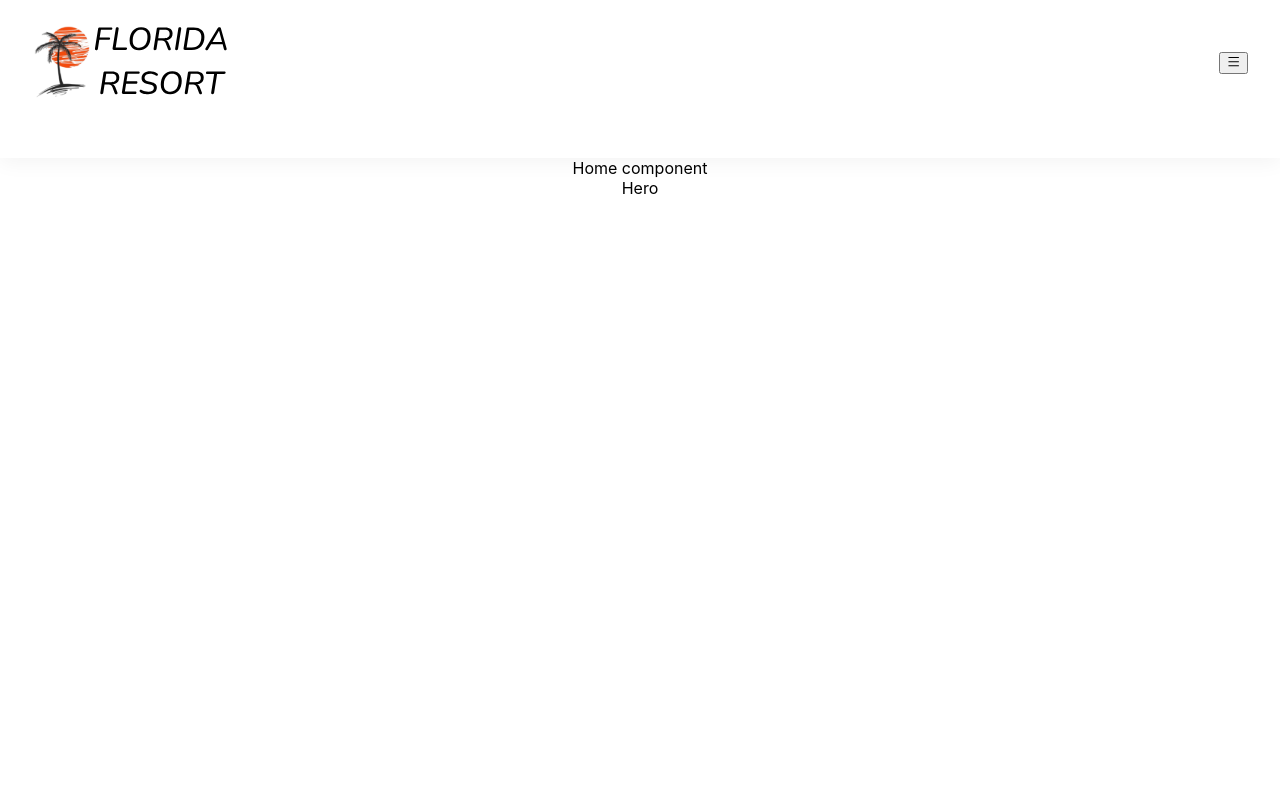
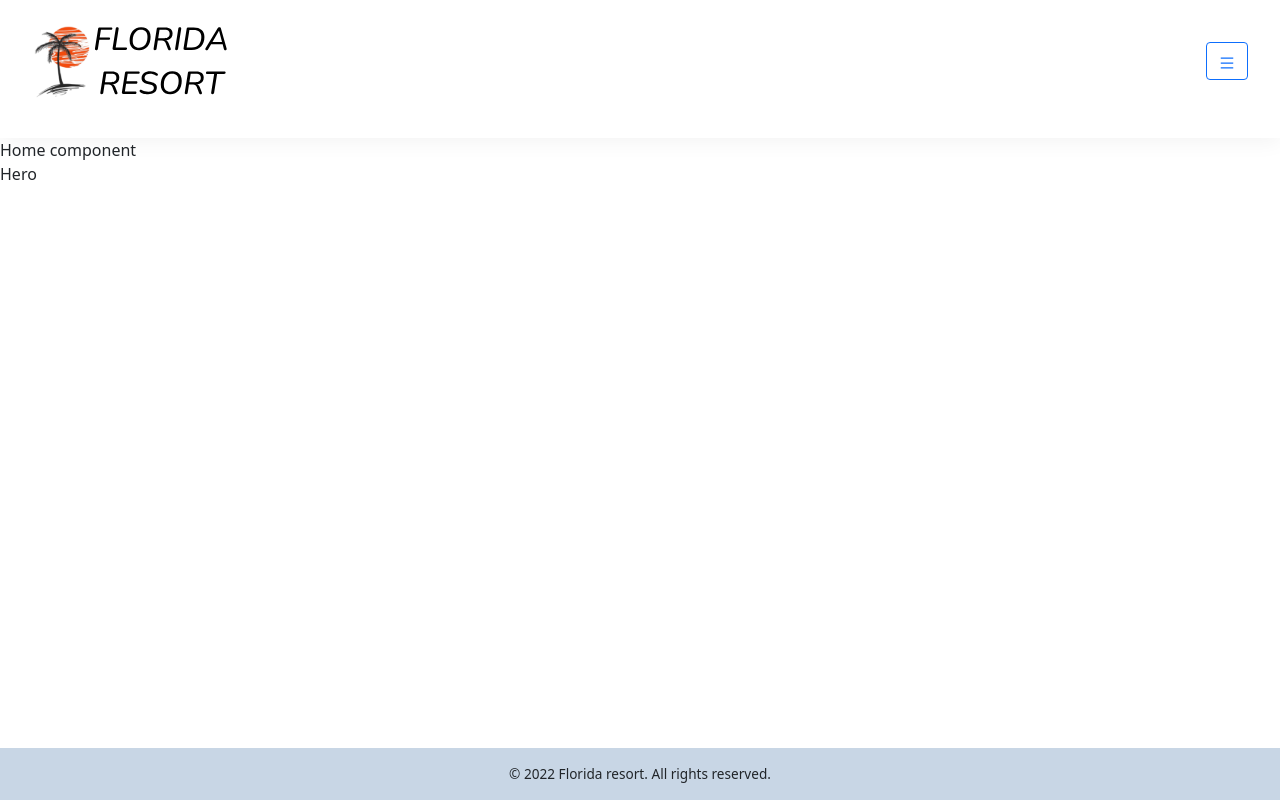
Before and after one commit to m-marc/react-florida-resort, a React (Create React App) app: page / in a window 1280 px wide. Built offline with nearby package versions, Linux system fonts and the light colour scheme; no server answers.

Commit message:
common styles

```diff
--- a/src/App.css
+++ b/src/App.css
@@ -1,38 +1,46 @@
-.App {
-  text-align: center;
+@import url('https://fonts.googleapis.com/css2?family=Nunito:wght@300;400;500;600;700&display=swap');
+
+:root {
+  --btn: #10ac84;
+  --btnH: #1dd1a1;
 }
 
-.App-logo {
-  height: 40vmin;
-  pointer-events: none;
+* {
+  padding: 0;
+  margin: 0;
 }
 
-@media (prefers-reduced-motion: no-preference) {
-  .App-logo {
-    animation: App-logo-spin infinite 20s linear;
-  }
+ul,
+ol {
+  list-style: none;
 }
 
-.App-header {
-  background-color: #282c34;
-  min-height: 100vh;
-  display: flex;
-  flex-direction: column;
-  align-items: center;
-  justify-content: center;
-  font-size: calc(10px + 2vmin);
-  color: white;
+a {
+  text-decoration: none;
 }
 
-.App-link {
-  color: #61dafb;
+html,
+body,
+#root {
+  height: 100%;
 }
 
-@keyframes App-logo-spin {
-  from {
-    transform: rotate(0deg);
-  }
-  to {
-    transform: rotate(360deg);
-  }
+body {
+  font-family: 'Nunito', -apple-system, BlinkMacSystemFont, 'Segoe UI', 'Roboto', 'Oxygen', 'Ubuntu', 'Cantarell', 'Fira Sans', 'Droid Sans', 'Helvetica Neue', sans-serif;
 }
+
+.App {
+  min-height: 100%;
+  display: grid;
+  grid-template-rows: auto 1fr auto;
+}
+
+.main {
+  padding: 2rem 0;
+}
+
+.properties-list {
+  display: grid;
+  grid-template-columns: repeat(3, 1fr);
+  gap: 3rem 2rem;
+}
--- a/src/App.js
+++ b/src/App.js
@@ -1,18 +1,14 @@
 import './App.css'
+import 'bootstrap/dist/css/bootstrap.min.css';
 import Navbar from "./components/Navbar"
 import {Route, Routes} from "react-router-dom"
 import Home from "./pages/Home"
 import Properties from "./pages/Properties"
 import SingleProperty from "./pages/SingleProperty"
 import Error404 from "./pages/Error404"
-import {useEffect} from "react"
-import data from "./data";
+import Footer from "./components/Footer";
 
 function App() {
-
-  useEffect(() => {
-
-  })
 
   return (
     <div className="App">
@@ -23,6 +19,7 @@ function App() {
         <Route path={"/properties/:id"} element={<SingleProperty />} />
         <Route path={"*"} element={<Error404 />} />
       </Routes>
+      <Footer text={"Florida resort. All rights reserved."} />
     </div>
   );
 }
```
